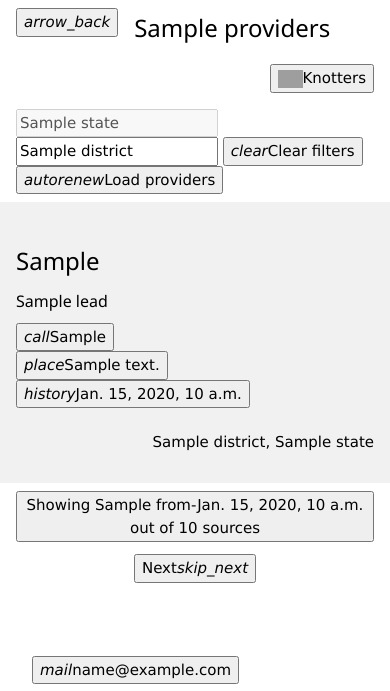
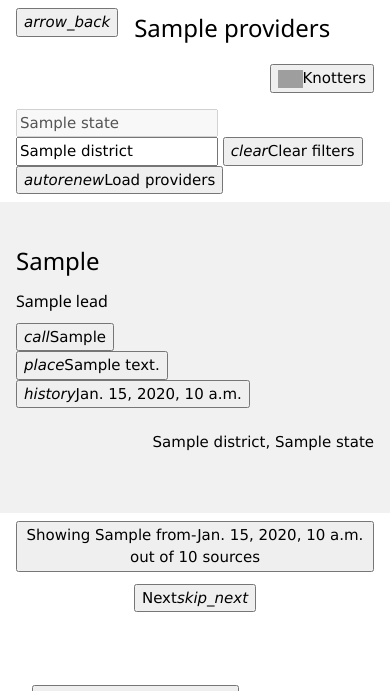
Before and after one commit to Knotters/covidcare, a Django app: template templates/leads.html in a window 390 px wide. Shown: the top 691 px of the page. Run offline with Django 3.2, Linux system fonts and the light colour scheme; tables that the repository leaves empty hold one stand-in row (values such as "Sample post"); the template is opened without the code that fills it: values that come from a table or form of the project are taken from there, most other values are stand-ins (such as "Sample title", 1, 10 or a date in 2020); some libraries are stand-ins or nearby versions; grey boxes are pictures that could not be loaded.

Commit message:
fixed css in leads page

```diff
--- a/templates/leads.html
+++ b/templates/leads.html
@@ -1,6 +1,52 @@
 {% extends 'index.html' %}
 {% load static %}
 {% block og %}
+<style>
+    .cards .pallete{
+        height:300px;
+        overflow-y: scroll;
+
+    }
+    .cards .pallete::-webkit-scrollbar{
+        width:3px;
+        height: 3px;
+    }
+    .cards .pallete::-webkit-scrollbar-thumb{
+        background-color: #333;
+    }
+
+    @media screen and (max-width:900px){
+        .cards .pallete{
+        height:350px;
+        overflow-y: scroll;
+
+    }
+    }
+
+    @media screen and (max-width:700px){
+        .cards .pallete{
+        height:400px;
+        overflow-y: scroll;
+
+    }
+    }
+
+    @media screen and (max-width:600px){
+        .cards .pallete{
+        height:250px;
+        overflow-y: scroll;
+
+    }
+    .cards .pallete::-webkit-scrollbar{
+        width:5px;
+        height: 5px;
+    }
+    .cards .pallete::-webkit-scrollbar-thumb{
+        color:transparent;
+        background-color:transparent;
+    }
+    }
+</style>
 <meta property="og:title" content="{{need.type|capfirst}} Providers" />
 <meta
 property="og:description"
@@ -56,7 +102,7 @@ content="{{need.about}}"
 <div class="w3-row w3-light-grey" style="padding-bottom: 22px;">
     <br/>
     {% for lead in leads %}
-    <div class="w3-col w3-quarter w3-padding">
+    <div class="w3-col w3-quarter w3-padding cards">
         <div class="pallete primary">
             <h3>{{lead.provider}}</h3>
             {% if lead.name %}
```
